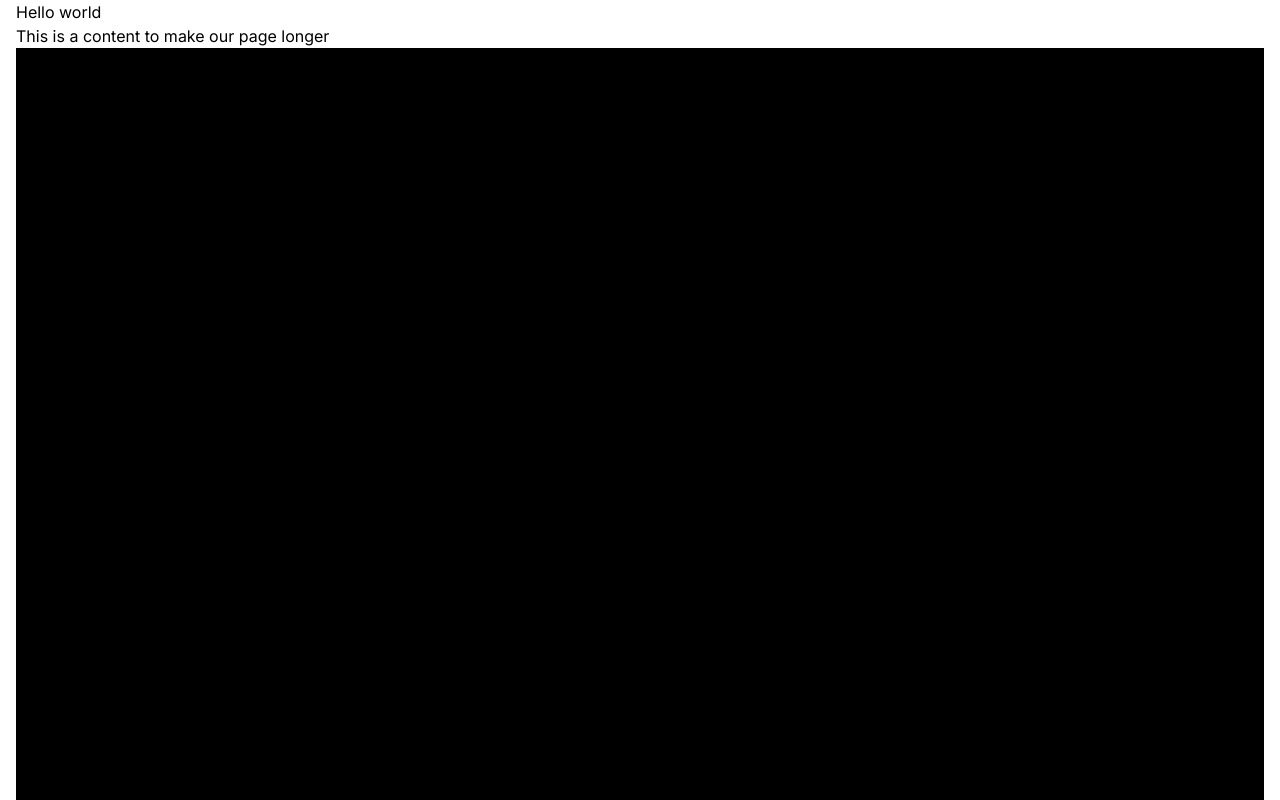
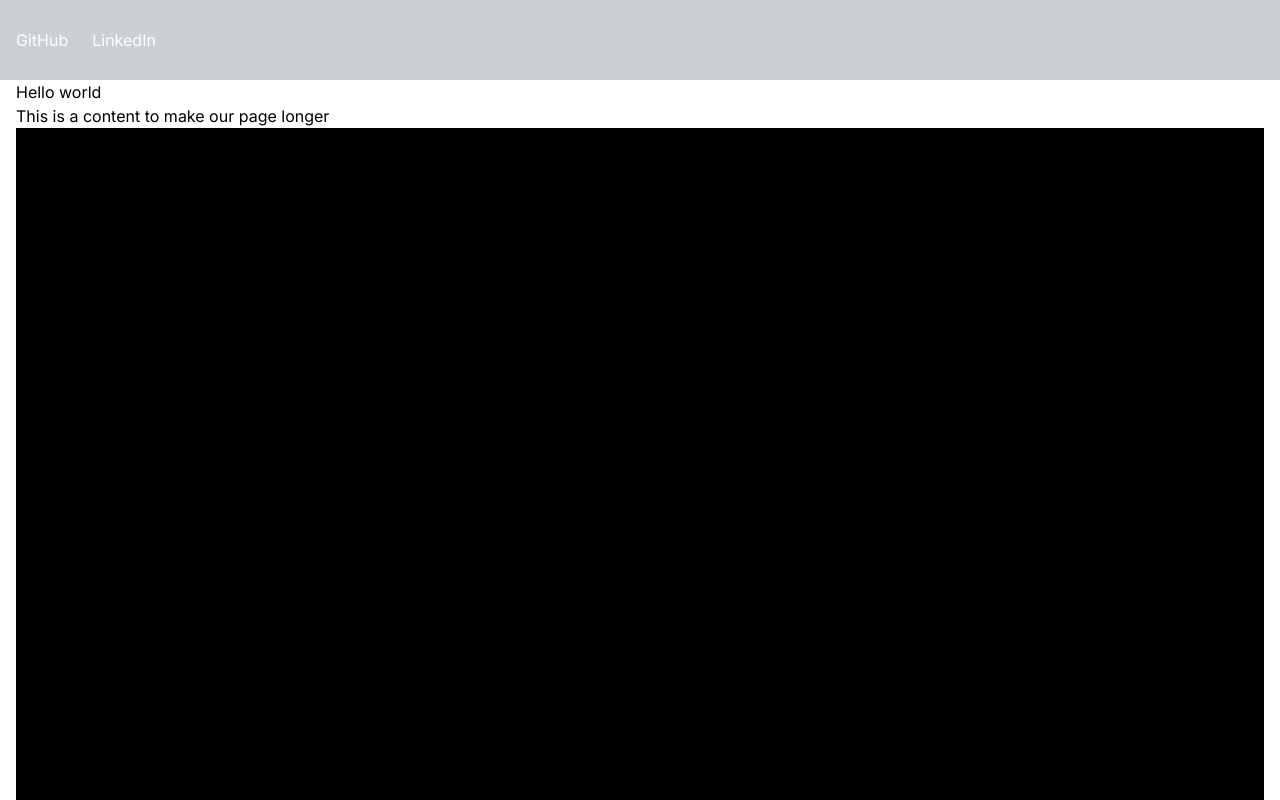
Before and after one commit to Kacper-Januszewski/site-project, a Next.js app: page / in a window 1280 px wide. Shown: the top 800 px of the page. Built offline with nearby package versions, Linux system fonts and the light colour scheme.

Commit message:
fixed sidebar compile issue

```diff
--- a/src/app/layout.tsx
+++ b/src/app/layout.tsx
@@ -1,4 +1,4 @@
-import navigation from "./components/navigation/navbar"
+import Navigation from "./components/navigation/navbar"
 import type { Metadata } from "next";
 import { Inter } from "next/font/google";
 import "./globals.css";
@@ -18,7 +18,7 @@ export default function RootLayout({
   return (
     <html lang="en">
       <body className={inter.className}>
-      <navigation />
+      <Navigation />
       {children}
       </body>
     </html>
```
